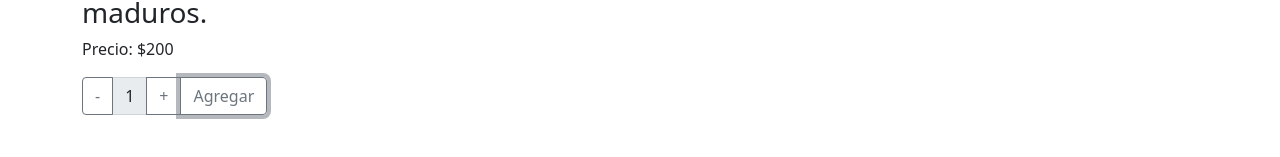
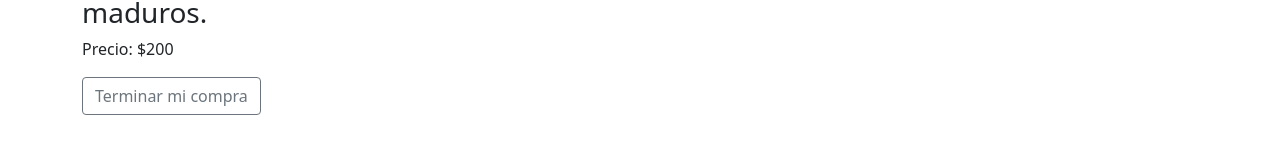
Before and after one commit to EmiCragnolini/vinos-cragnolini, a React (Create React App) app: page /item/0 in a window 1280 px wide. Both pictures are taken after a click on the button "Agregar". Shown: the part 375-532 px from the top of the page. Built offline with nearby package versions, Linux system fonts and the light colour scheme.

Commit message:
Desafio 8 - onAdd

```diff
--- a/src/components/ItemDetail.js
+++ b/src/components/ItemDetail.js
@@ -1,16 +1,26 @@
 import ItemCount from "./ItemCount";
+import {useState} from "react";
+import {Link} from "react-router-dom";
 
 const ItemDetail = ({item}) => {
-    const {id, title, description, price, pictureUrl} = item;
+    const [cantidad, setCantidad] = useState();
+    const {id, title, description, price, pictureUrl,stock} = item;
+
+    const onAdd = (contador) => {
+        setCantidad(contador);
+    }
+
     return (
         <>
             <img srcSet={pictureUrl} width="300"/>
             <h1>{title}</h1>
             <h3>{description}</h3>
             <p>Precio: ${price}</p>
-            <ItemCount stock={5} initial={1} onAdd={(contador) => {
-                console.log(`Se agregaron ${contador} unidades`)
-            }}/>
+            { cantidad ? (
+                <Link to="/cart" className="btn btn-outline-secondary">Terminar mi compra</Link>
+            ) : (
+                <ItemCount stock={stock} initial={1} onAdd={onAdd}/>
+            )}
         </>
     )
 }
--- a/src/products.json
+++ b/src/products.json
@@ -5,7 +5,8 @@
     "description": "Un Malbec joven muy bien elaborado, diferente por su aroma y sabor a frutos maduros.",
     "price": "200",
     "category": "1",
-    "pictureUrl": "https://www.espaciovino.com.ar/media/default/0001/61/thumb_60952_default_big.jpeg"
+    "pictureUrl": "https://www.espaciovino.com.ar/media/default/0001/61/thumb_60952_default_big.jpeg",
+    "stock": 34
   },
   {
     "id": "1",
@@ -13,7 +14,8 @@
     "description": "El dúo de cepas de origen bordelés da como resultado un tinto armonioso y equilibrado: la Cabernet Sauvignon entrega su carácter corpóreo y pleno y la Malbec matiza de suaves y dulces taninos el assemblage, realzando una combinación única de aromas y sabor frutados.",
     "price": "1000",
     "category": "2",
-    "pictureUrl": "https://www.espaciovino.com.ar/media/default/0001/62/thumb_61998_default_big.jpeg"
+    "pictureUrl": "https://www.espaciovino.com.ar/media/default/0001/62/thumb_61998_default_big.jpeg",
+    "stock": 56
   },
   {
     "id": "3",
@@ -21,7 +23,8 @@
     "description": "De color rojo rubí, intenso y de buen matiz.",
     "price": "410",
     "category": "3",
-    "pictureUrl": "https://www.espaciovino.com.ar/media/default/0001/59/thumb_58415_default_big.jpeg"
+    "pictureUrl": "https://www.espaciovino.com.ar/media/default/0001/59/thumb_58415_default_big.jpeg",
+    "stock": 76
   },
   {
     "id": "4",
@@ -29,7 +32,8 @@
     "description": "La poderosa Malbec es un vino con aromas a ciruela y a frutas.",
     "price": "635",
     "category": "1",
-    "pictureUrl": "https://www.espaciovino.com.ar/media/default/0001/57/thumb_56275_default_big.jpeg"
+    "pictureUrl": "https://www.espaciovino.com.ar/media/default/0001/57/thumb_56275_default_big.jpeg",
+    "stock": 32
   },
   {
     "id": "5",
@@ -37,6 +41,7 @@
     "description": "Presenta un profundo color púrpura con reflejos rubíes.",
     "price": "860",
     "category": "3",
-    "pictureUrl": "https://www.espaciovino.com.ar/media/default/0001/63/thumb_62732_default_big.jpeg"
+    "pictureUrl": "https://www.espaciovino.com.ar/media/default/0001/63/thumb_62732_default_big.jpeg",
+    "stock": 5
   }
 ]
```
